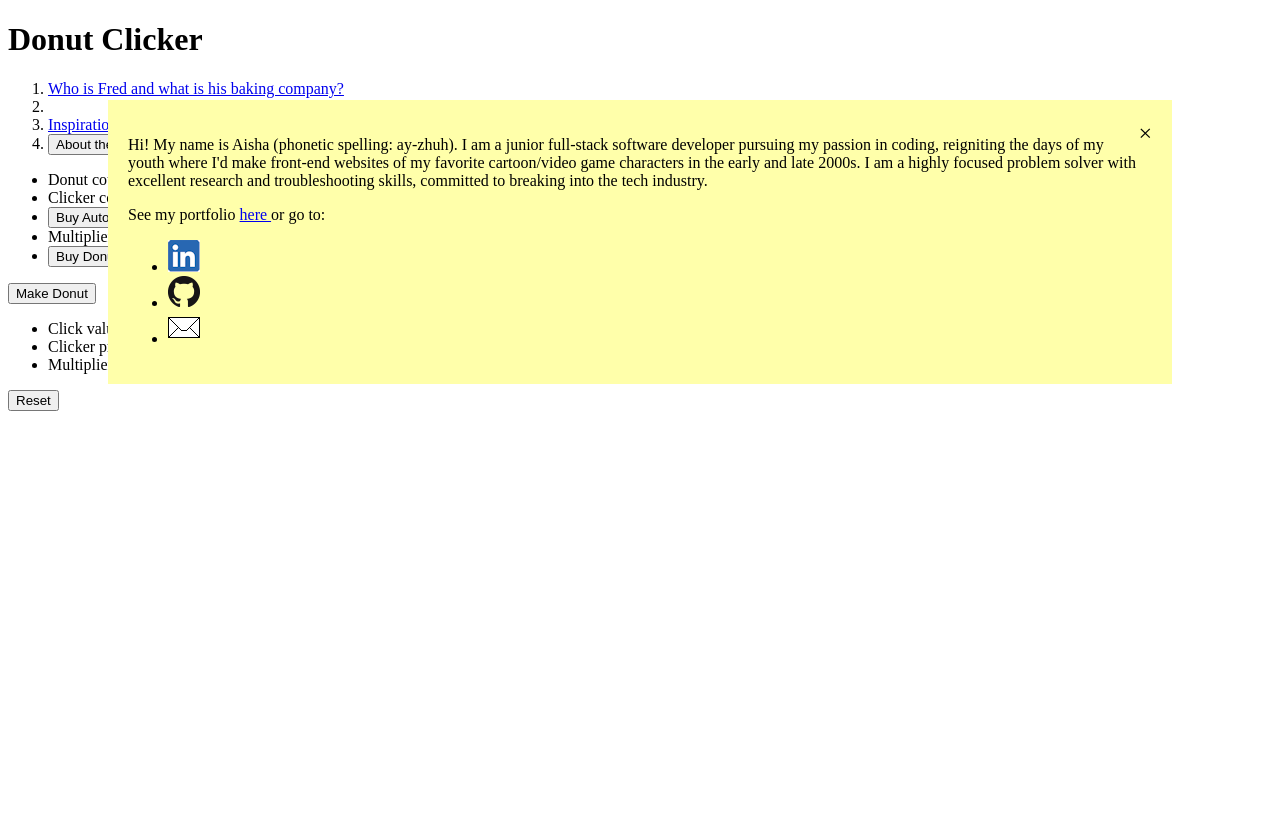
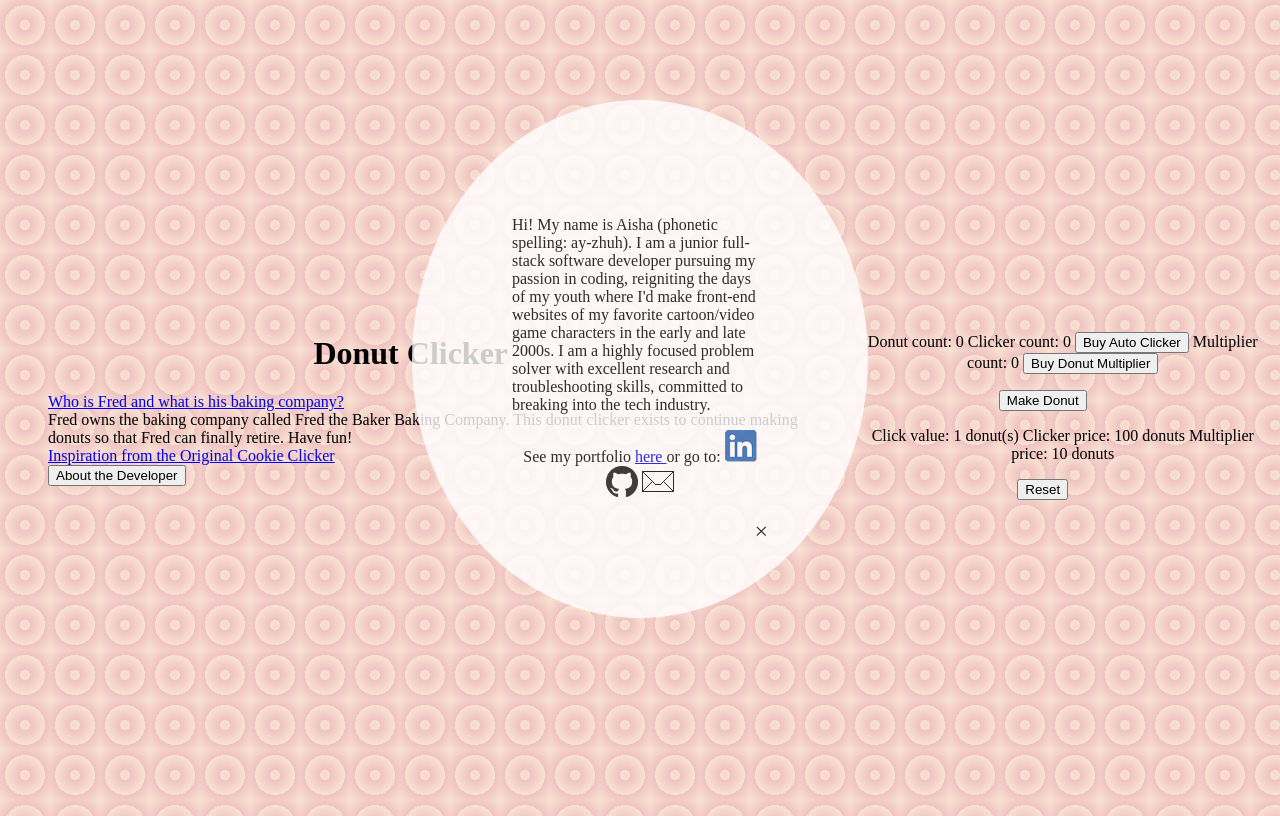
Before and after one commit to 2022-April-Java-PT-Classroom/donut-clicker-acbluem, a website built with Parcel: page index.html in a window 1280 px wide. Both pictures are taken after a click on the button "About the Developer". Built offline with nearby package versions, Linux system fonts and the light colour scheme.

Commit message:
added background and centered stuff

```diff
--- a/index.html
+++ b/index.html
@@ -21,7 +21,9 @@
               </a>
             </li>
             <li>
-              <a name="info"></a>
+              <a name="info" class="fred">
+                Fred owns the baking company called Fred the Baker Baking Company. This donut clicker exists to continue making donuts so that Fred can finally retire. Have fun!
+              </a>
             </li>
             <li>
               <a href="https://orteil.dashnet.org/cookieclicker/" target="_blank">
@@ -39,7 +41,6 @@
 
       <div id="dev-modal" class="modal">
         <section class="modal-content">
-          <span class="close">&times;</span>
           <p>
             Hi! My name is Aisha (phonetic spelling: ay-zhuh).
             I am a junior full-stack software developer pursuing my passion in coding,
@@ -48,24 +49,17 @@
             I am a highly focused problem solver with excellent research and
             troubleshooting skills, committed to breaking into the tech industry.
           </p>
-          <p>
+          <p class="center-text">
             See my portfolio
             <a href="http://acbluem.github.io" target="_blank">
               here
             </a>
              or go to:
+              <a href="http://www.linkedin.com/in/aishabluem/" target="_blank"><img src="/images/logo/li.png"></a>
+              <a href="https://github.com/acbluem" target="_blank"><img src="images/logo/gh.png"></a>
+              <a href="mailto:acbluem@gmail.com"><img src="images/logo/mail.png"></a>
           </p>
-          <ul>
-            <li>
-              <a href="http://www.linkedin.com/in/aishabluem/" target="_blank"><img src="/images/logo/li.png"></a>
-            </li>
-            <li>
-              <a href="https://github.com/acbluem" target="_blank"><img src="images/logo/gh.png"></a>
-            </li>
-            <li>
-              <a href="mailto:acbluem@gmail.com"><img src="images/logo/mail.png"></a>
-            </li>
-          </ul>
+          <span class="close">&times;</span>
         </section>
       </div>
 
--- a/style.css
+++ b/style.css
@@ -1,3 +1,15 @@
+body {
+  background: repeating-radial-gradient(50px 50px, #efc2c2 10%, #f9e2d2 40%);
+  background-size: 50px 50px;
+}
+
+.container {
+  display:flex;
+  justify-content:center;
+  align-items:center;
+  height:100vh;
+}
+
 .modal {
   display: none;
   position: fixed;
@@ -12,10 +24,12 @@
 
 .modal-content {
   margin: auto;
-  padding: 20px;
+  padding: 100px;
   border: none;
-  width: 80%;
-  background-color: #ffa;
+  width: 20%;
+  background-color: #fff;
+  opacity: .8;
+  border-radius: 50%;
 }
 
 .close {
@@ -28,6 +42,26 @@
   text-decoration: none;
 }
 
+/* .fred {
+  opacity: 0;
+}
+
 a:target:after{
-  content: " Fred owns the baking company called Fred the Baker Baking Company. This donut clicker exists to continue making donuts so that Fred can finally retire. Have fun!";
+  opacity: 1;
+} */
+
+.small-width {
+  width: 200px;
 }
+
+.center-text, .main, h1 {
+  text-align: center;
+}
+
+ul li {
+  display: inline;
+}
+
+ol li {
+  list-style: none;
+}
```
